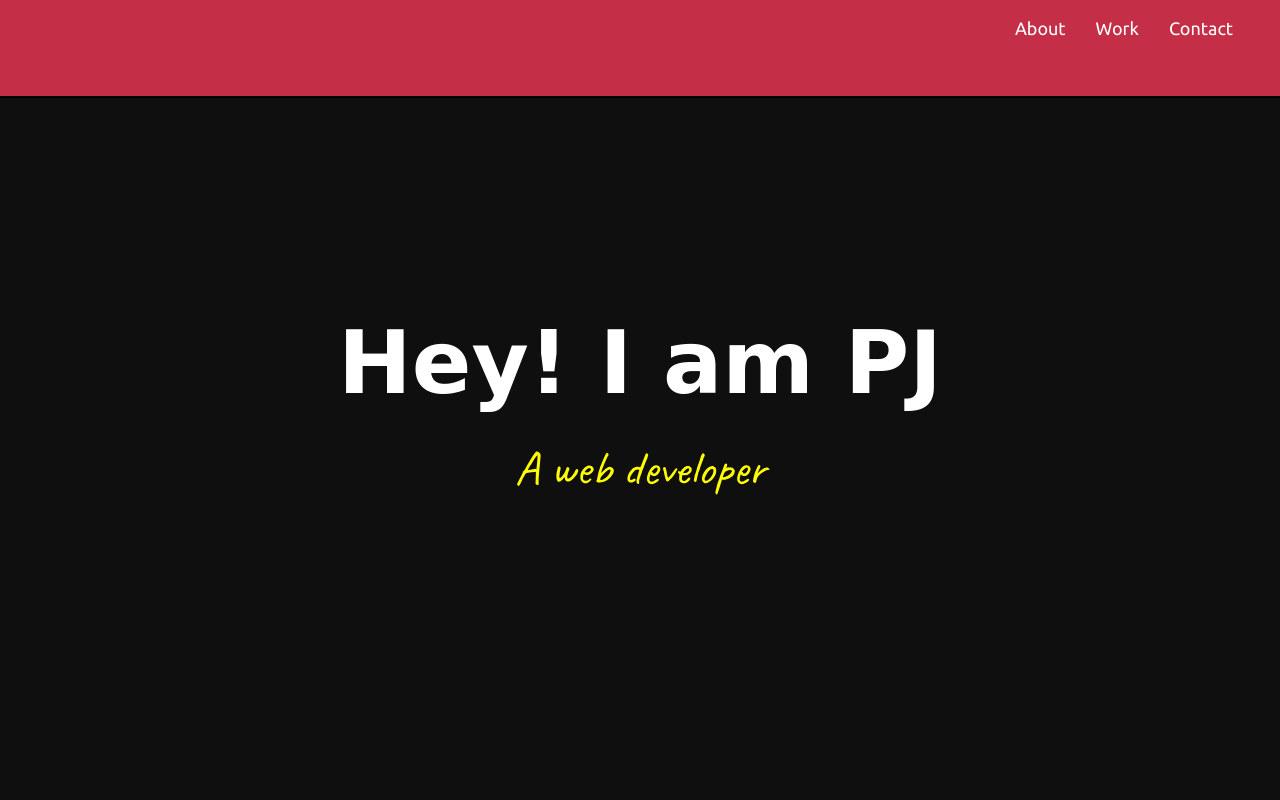
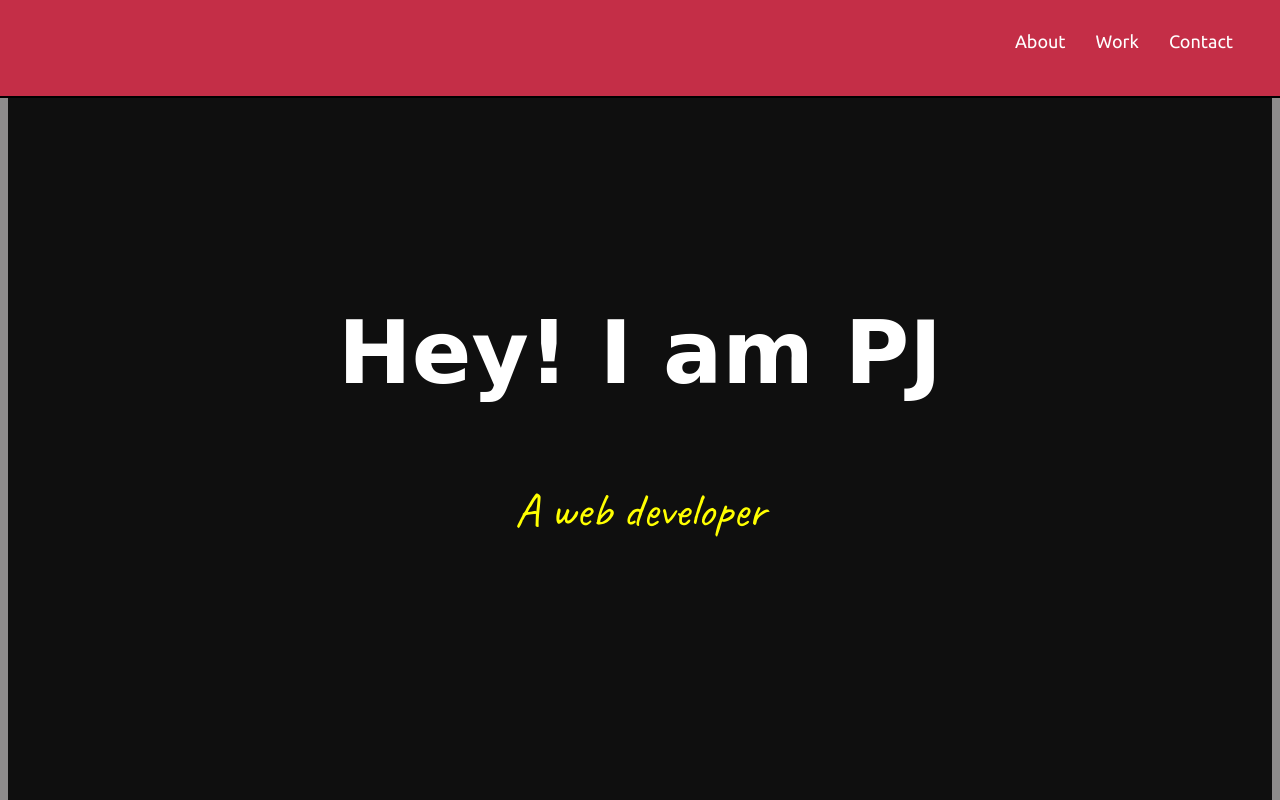
Before and after one commit to PJMantoss/portfolio_page, a plain HTML site: page index.html in a window 1280 px wide. Shown: the top 800 px of the page. Drawn offline with Linux system fonts and the light colour scheme; a web font is replaced by a local one.

Commit message:
update styling and index

```diff
--- a/style.css
+++ b/style.css
@@ -1,9 +1,3 @@
-/*Base reset*/
-* {
-    padding: 0;
-    margin: 0;
-}
-
 html {
     box-sizing: border-box;
     scroll-behavior: smooth;
@@ -11,7 +5,6 @@ html {
 
 body {
     background-color: rgb(141, 139, 139);
-    line-height: 1.5;
 }
 
 nav {
```
